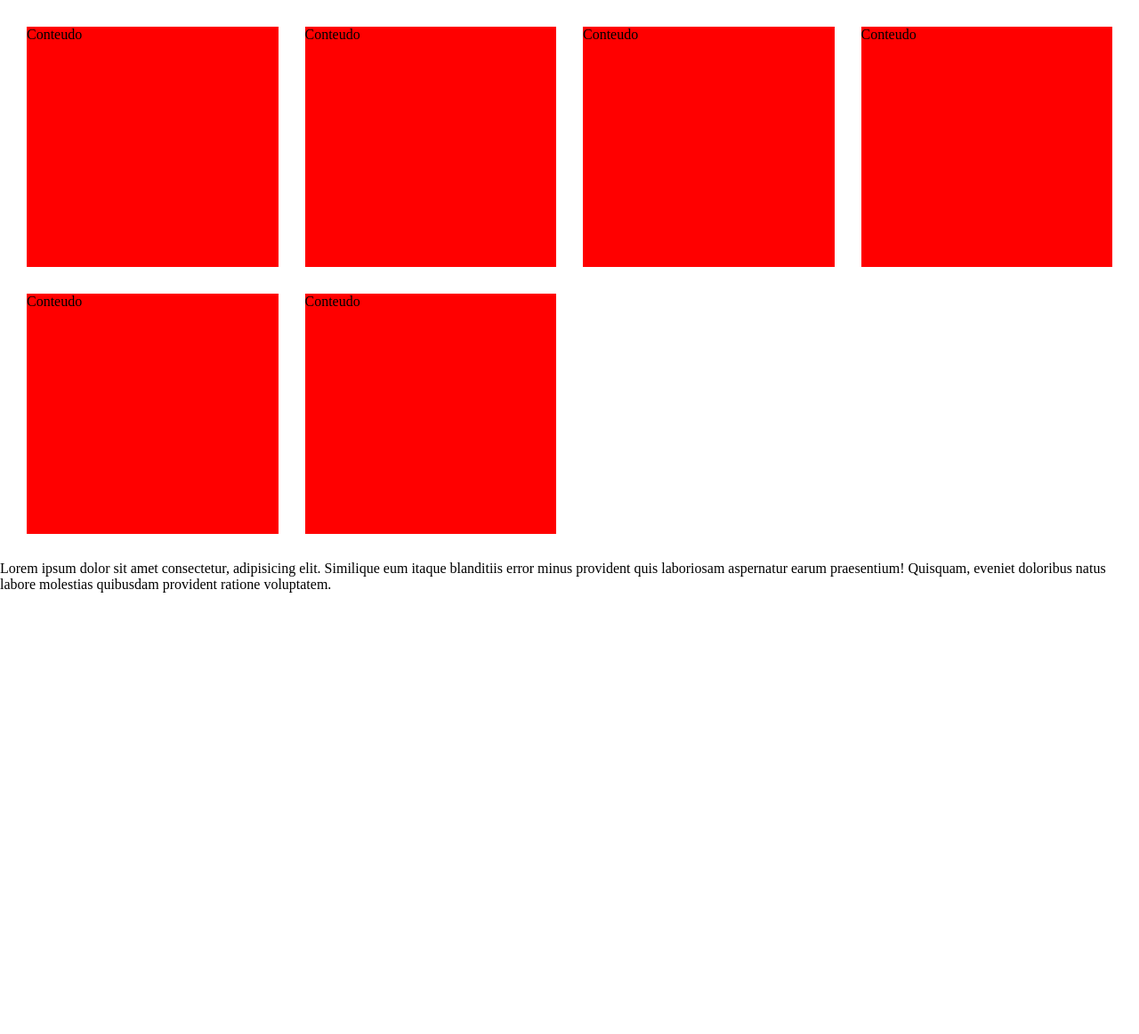
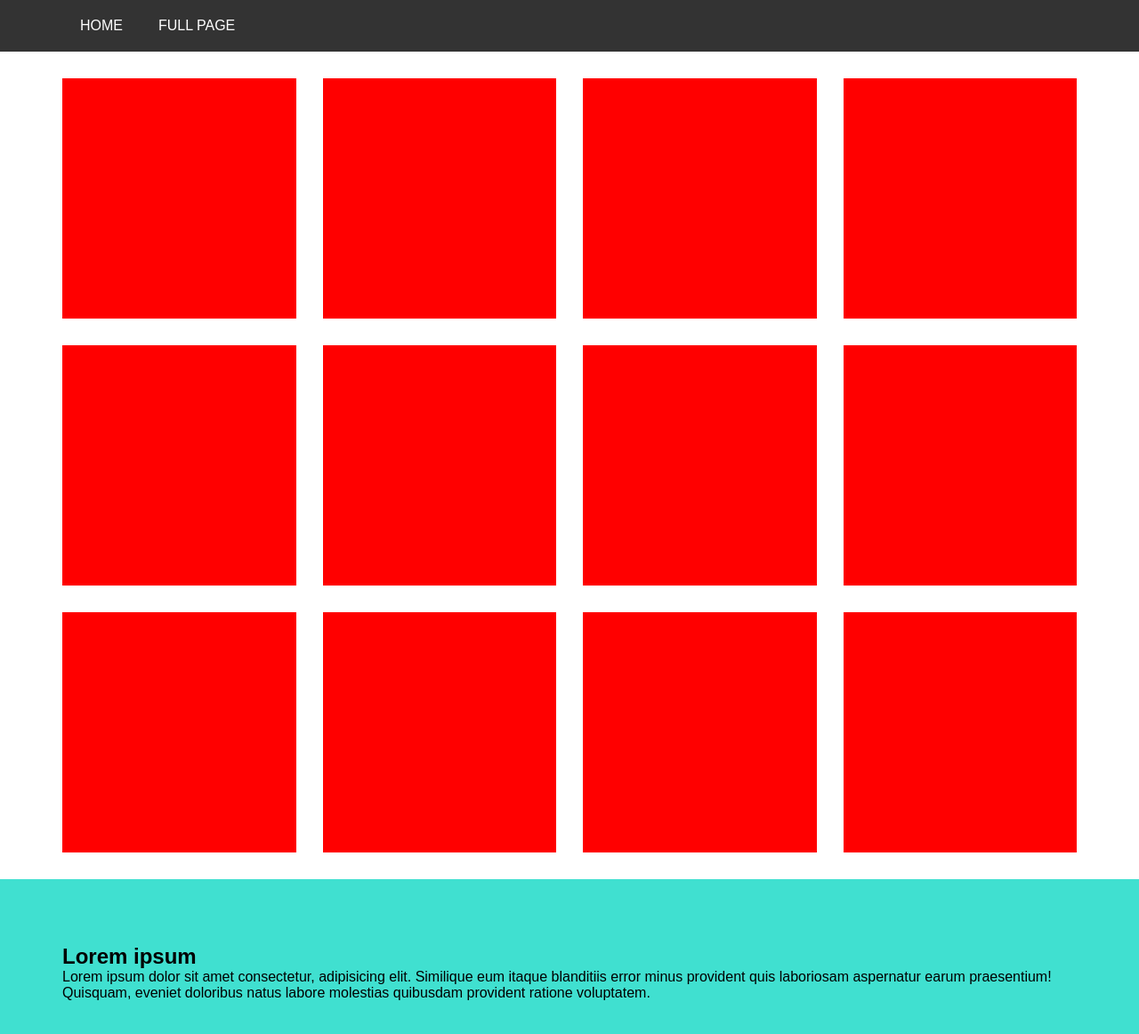
Before and after one commit to GuilhermePereiraRamalho/curso_html_basico, a plain HTML site: page index.html in a window 1280 px wide. Shown: the whole page at 89% size. Before the commit the page ends 800 px from the top, so only its background shows below. Drawn offline with Linux system fonts and the light colour scheme.

Commit message:
Uma breve junção de tudo aprendido até aqui

```diff
--- a/assets/css/styles.css
+++ b/assets/css/styles.css
@@ -4,8 +4,19 @@
     box-sizing: border-box;
 }
 
+html {
+    scroll-behavior: smooth;
+}
+
+body {
+    font-family: sans-serif;
+}
+
 .grid{
+    max-width: 1200px;
     padding: 15px;
+    margin: 0 auto;
+    padding-top: 73px;
 }
 
 .grid::after {
@@ -24,6 +35,50 @@
     width: 100%;
     height: 100%;
     background: red;
+}
+
+.menu {
+    width: 100%;
+    position: fixed;
+    background:  rgba(0, 0, 0, 0.8);
+}
+
+.menu ul{
+    list-style: none;
+    display: block;
+    max-width: 1200px;
+    padding: 0 30px;
+    margin: 0 auto;
+}
+
+.menu ul li{
+    float: left;
+}
+
+.menu ul li a{
+    display: block;
+    color: white;
+    padding: 20px;
+    text-decoration: none;
+    text-transform: uppercase;
+    transition: all 300ms ease-in-out;
+}
+
+.menu ul li a:hover{
+    background: #333;
+}
+
+.full-page{
+    max-width: 100%;
+    padding-top: 73px;
+    height: 100vh;
+    background: turquoise;
+}
+
+.full-page-content{
+    max-width: 1200px;
+    padding: 0 30px;
+    margin: 0 auto;
 }
 
 @media all and (max-width: 568px){
--- a/index.html
+++ b/index.html
@@ -7,27 +7,58 @@
     <link rel="stylesheet" href="assets/css/styles.css">
 </head>
 <body>
-    <div class="grid">
+    <nav class="menu">
+        <ul>
+            <li><a href="#home">Home</a></li>
+            <li><a href="#full-page">Full Page</a></li>
+        </ul>
+    </nav>
+    <div id="home" class="grid">
         <div class="col">
-            <div class="col-content">Conteudo</div>
+            <div class="col-content"></div>
         </div>
         <div class="col">
-            <div class="col-content">Conteudo</div>
+            <div class="col-content"></div>
         </div>
         <div class="col">
-            <div class="col-content">Conteudo</div>
+            <div class="col-content"></div>
         </div>
         <div class="col">
-            <div class="col-content">Conteudo</div>
+            <div class="col-content"></div>
         </div>
         <div class="col">
-            <div class="col-content">Conteudo</div>
+            <div class="col-content"></div>
         </div>
         <div class="col">
-            <div class="col-content">Conteudo</div>
+            <div class="col-content"></div>
+        </div>
+        <div class="col">
+            <div class="col-content"></div>
+        </div>
+        <div class="col">
+            <div class="col-content"></div>
+        </div>
+        <div class="col">
+            <div class="col-content"></div>
+        </div>
+        <div class="col">
+            <div class="col-content"></div>
+        </div>
+        <div class="col">
+            <div class="col-content"></div>
+        </div>
+        <div class="col">
+            <div class="col-content"></div>
         </div>
 
     </div>
-    <p>Lorem ipsum dolor sit amet consectetur, adipisicing elit. Similique eum itaque blanditiis error minus provident quis laboriosam aspernatur earum praesentium! Quisquam, eveniet doloribus natus labore molestias quibusdam provident ratione voluptatem.</p>
+    <section id="full-page" class="full-page">
+        <div class="full-page-content">
+            <h1>Lorem ipsum</h1>
+            <p>
+                Lorem ipsum dolor sit amet consectetur, adipisicing elit. Similique eum itaque blanditiis error minus provident quis laboriosam aspernatur earum praesentium! Quisquam, eveniet doloribus natus labore molestias quibusdam provident ratione voluptatem.
+            </p>
+        </div>
+    </section>
 </body>
 </html>
```
